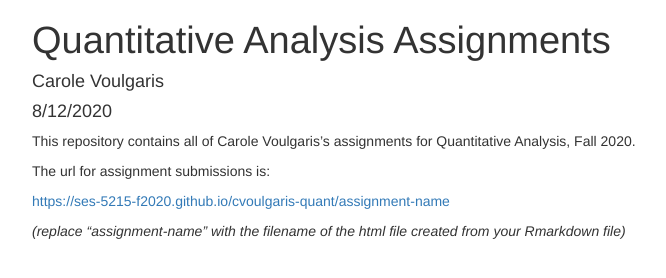
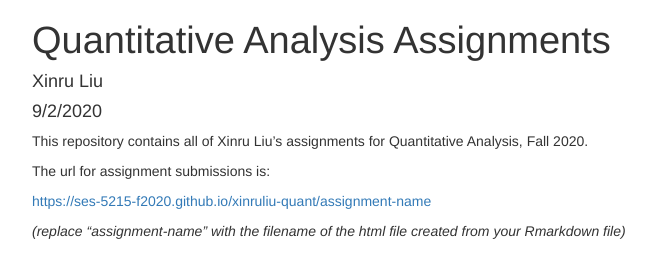
Before and after one commit to SES-5215-F2020/xinruliu-quant, a plain HTML site: page index.html in a window 1280 px wide. Shown: the whole page, without its empty margins (153-819 px from the left). Drawn offline with nearby package versions, Linux system fonts and the light colour scheme; some packages are replaced by stand-ins of ours.

Commit message:
Update index.html

```diff
--- a/index.html
+++ b/index.html
@@ -363,15 +363,15 @@ summary {
 
 
 <h1 class="title toc-ignore">Quantitative Analysis Assignments</h1>
-<h4 class="author">Carole Voulgaris</h4>
-<h4 class="date">8/12/2020</h4>
+<h4 class="author">Xinru Liu</h4>
+<h4 class="date">9/2/2020</h4>
 
 </div>
 
 
-<p>This repository contains all of Carole Voulgaris’s assignments for Quantitative Analysis, Fall 2020.</p>
+<p>This repository contains all of Xinru Liu’s assignments for Quantitative Analysis, Fall 2020.</p>
 <p>The url for assignment submissions is:</p>
-<p><a href="https://ses-5215-f2020.github.io/cvoulgaris-quant/assignment-name" class="uri">https://ses-5215-f2020.github.io/cvoulgaris-quant/assignment-name</a></p>
+<p><a href="https://ses-5215-f2020.github.io/xinruliu-quant/assignment-name" class="uri">https://ses-5215-f2020.github.io/xinruliu-quant/assignment-name</a></p>
 <p><em>(replace “assignment-name” with the filename of the html file created from your Rmarkdown file)</em></p>
 
 
```
